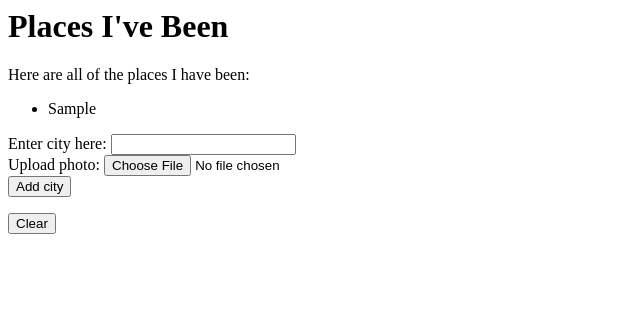
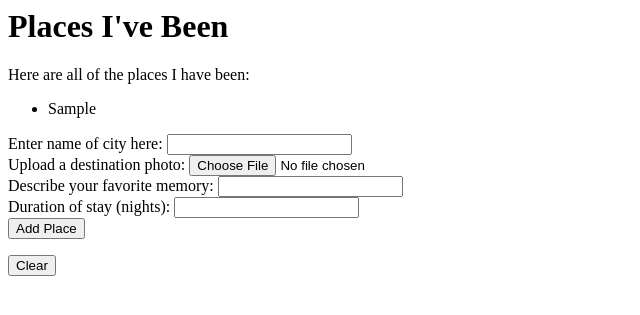
Before and after one commit to gitasong/places, a PHP site: template views/places.html.twig in a window 1280 px wide. Shown: the top 315 px of the page, without its empty margins (0-640 px from the left). Run offline with PHP 8.4, Linux system fonts and the light colour scheme; the template is opened without the code that fills it: most values are stand-ins (such as "Sample title", 1, 10 or a date in 2020); some libraries are stand-ins or nearby versions.

Commit message:
add Place properties image, memory, and duration; add file and other inputs to main form and  handlers for memory and duration

```diff
--- a/app/app.php
+++ b/app/app.php
@@ -19,7 +19,7 @@
     });
 
     $app->post("/places", function() use ($app) {
-        $place = new Place($_POST['city'], $_POST['image']);  //creates new Place w/data from city field
+        $place = new Place($_POST['city'], $_FILES['image'], $_POST['memory'], $_POST['duration']);  //creates new Place w/data from city field
         $place->save();  //saves new task to $_SESSION variable 'saved_places' using save() method
         return $app['twig']->render('create_place.html.twig', array('newplace' => $place));  // renders 'You've created a place!' template w/'newplace' as twig template variable
     });
--- a/views/create_place.html.twig
+++ b/views/create_place.html.twig
@@ -4,7 +4,10 @@
 </head>
 <body>
     <h1>You added a place!</h1>
-    <p>{{ newplace.getCity }}</p>
+    <p>Location: {{ newplace.getCity }}</p>
+    <p>Favorite Memory: {{ newplace.getMemory }}</p>
+    <p>Duration of Stay: {{ newplace.getDuration }} nights</p>
+    <!-- <img src="" alt="" /> -->
     <p><a href='/'>View your list of places you've visited.</a></p>
 </body>
 </html>
--- a/views/places.html.twig
+++ b/views/places.html.twig
@@ -14,14 +14,20 @@
         </ul>
     {% endif %}
 
-    <form action='/places' method='post'>
-        <label for='city'>Enter city here:</label>
+    <form enctype="multipart/form-data" action='/places' method='post'>
+        <label for='city'>Enter name of city here:</label>
         <input id='city' name='city' type='text'>
         <br>
-        <label for='image'>Upload photo:</label>
+        <label for='image'>Upload a destination photo:</label>
         <input id='image' name='image' type='file'>
         <br>
-        <button type='submit'>Add city</button>
+        <label for='memory'>Describe your favorite memory:</label>
+        <input id='memory' name='memory' type='text'>
+        <br>
+        <label for='duration'>Duration of stay (nights):</label>
+        <input id='duration' name='duration' type='number'>
+        <br>
+        <button type='submit'>Add Place</button>
     </form>
 
     <form action='/delete_places' method='post'>
```
Also changed, not shown: src/Place.php (+34 -7 lines).
